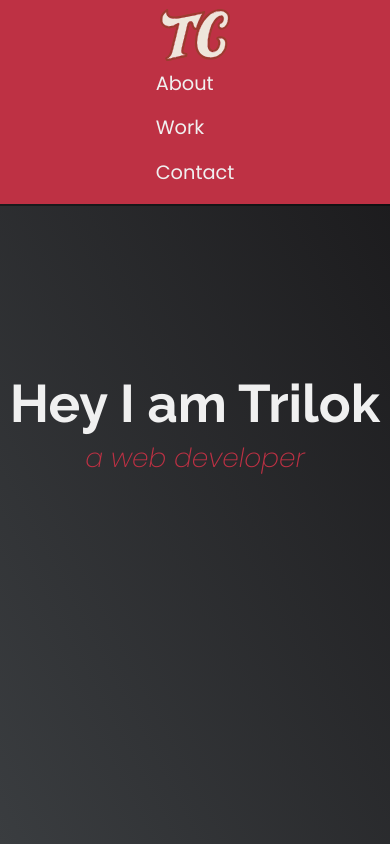
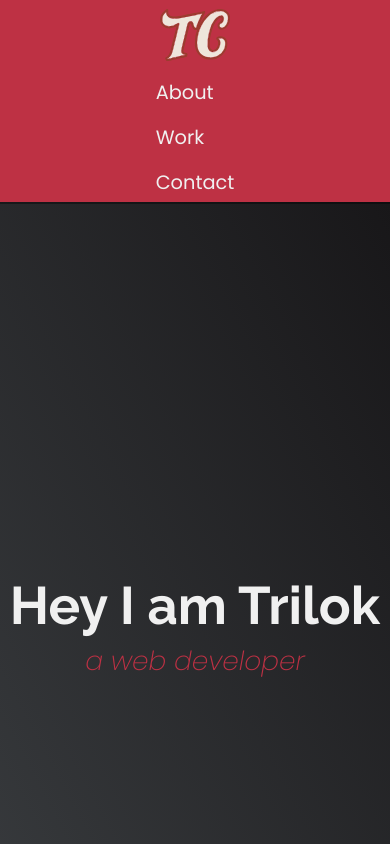
Before and after one commit to Tricch/portfolio, a plain HTML site: page index.html in a window 390 px wide. Shown: the top 844 px of the page. Drawn offline with Linux system fonts and the light colour scheme.

Commit message:
responsiveness changed

```diff
--- a/styles.css
+++ b/styles.css
@@ -98,11 +98,24 @@
   @media (max-width: 28.75em) {
     .nav {
       flex-direction: column;
+      position: relative;
+      padding: 0;
+    }
+
+    .nav .logo-link {
+      position: fixed;
+      width: 100%;
+      height: 8rem;
+      background-color: var(--main-red);
+      justify-content: center;
     }
 
     .nav-list {
       margin: 0 1rem;
       flex-direction: column;
+      position: relative;
+      top: 8rem;
+      height: 23rem;
     }
   }
 
```
